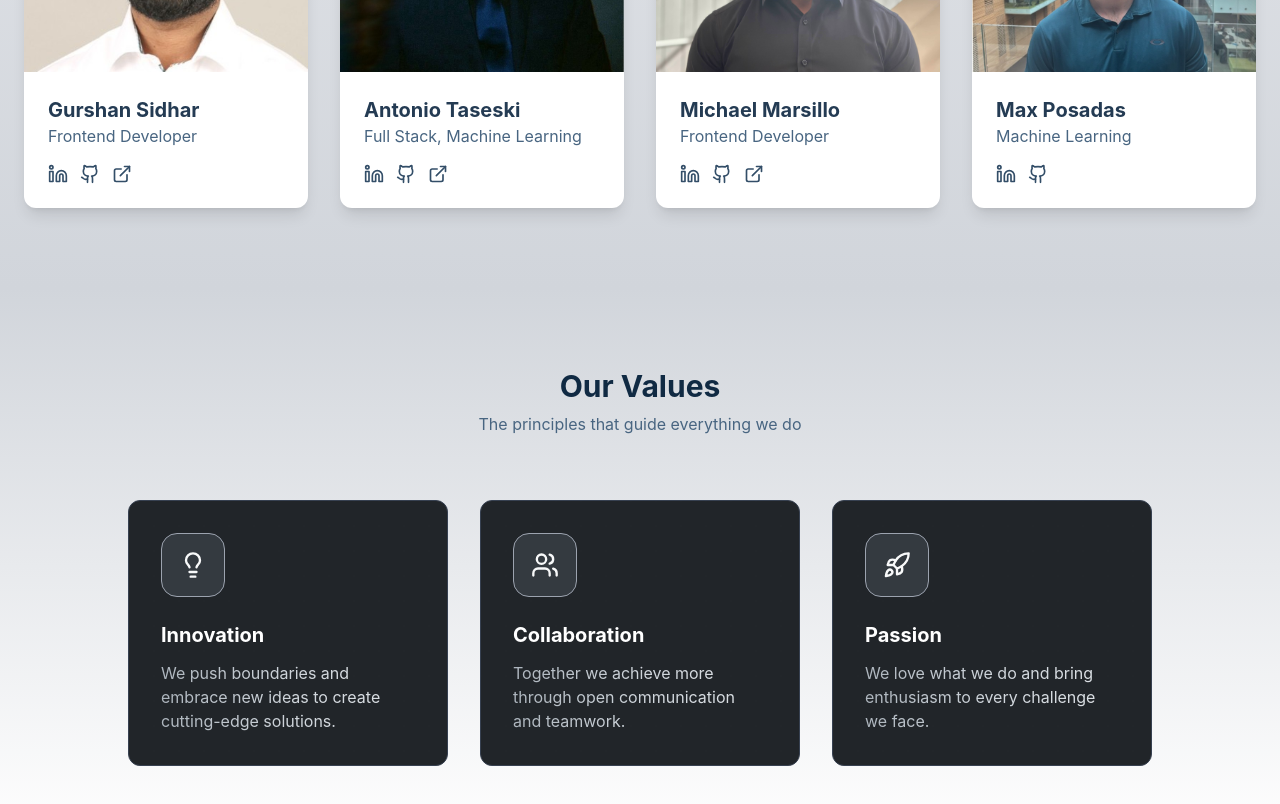
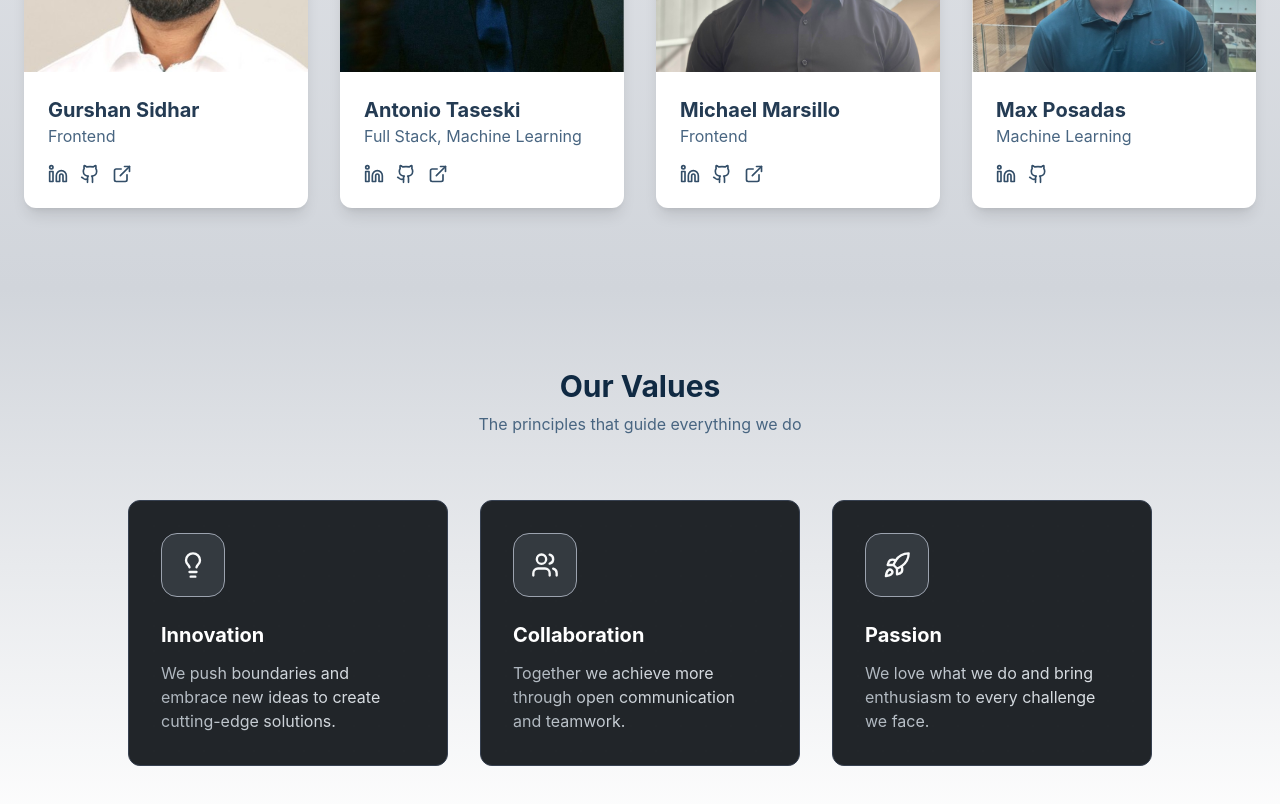
Before and after one commit to TaseskiCS/CVLens, a Next.js app in the folder frontend/: page /about-us in a window 1280 px wide. Shown: the part 1200-2004 px from the top of the page. Built offline with nearby package versions, Linux system fonts and the light colour scheme.

Commit message:
chore: update desc

```diff
--- a/frontend/app/about-us/page.jsx
+++ b/frontend/app/about-us/page.jsx
@@ -71,7 +71,7 @@ export default function AboutUs() {
   const team = [
     {
       name: "Gurshan Sidhar",
-      role: "Frontend Developer",
+      role: "Frontend",
       image: "/images/gurshan_linkedin.jpeg",
       socials: {
         linkedin: "https://www.linkedin.com/in/gurshan-sidhar",
@@ -91,7 +91,7 @@ export default function AboutUs() {
     },
     {
       name: "Michael Marsillo",
-      role: "Frontend Developer",
+      role: "Frontend",
       image: "/images/mike_linkedin.jpg",
       socials: {
         linkedin: "https://www.linkedin.com/in/michaelmarsillo/",
```
Also changed, not shown: 1 other file (tests, documents, lock files or other folders).
